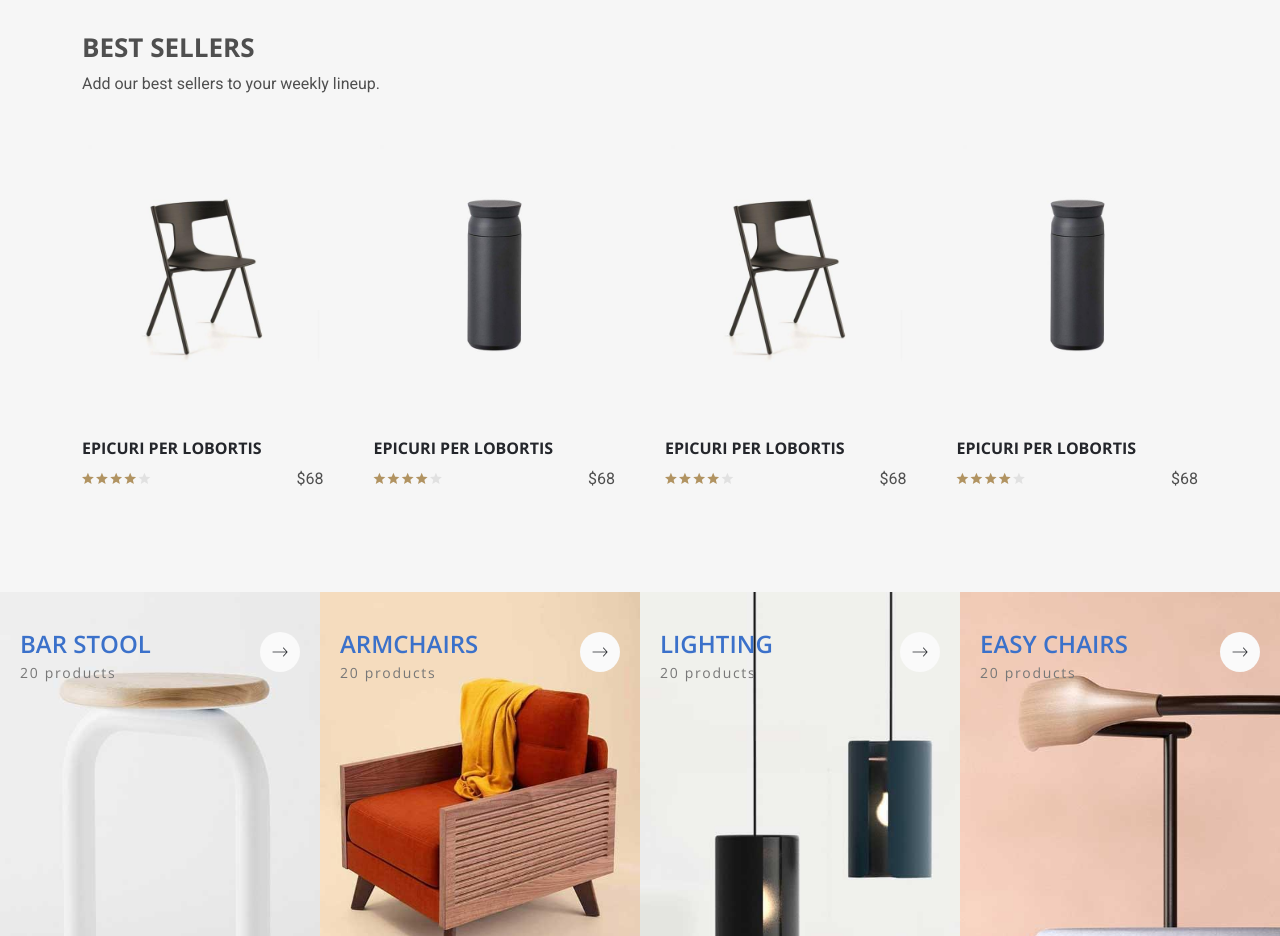
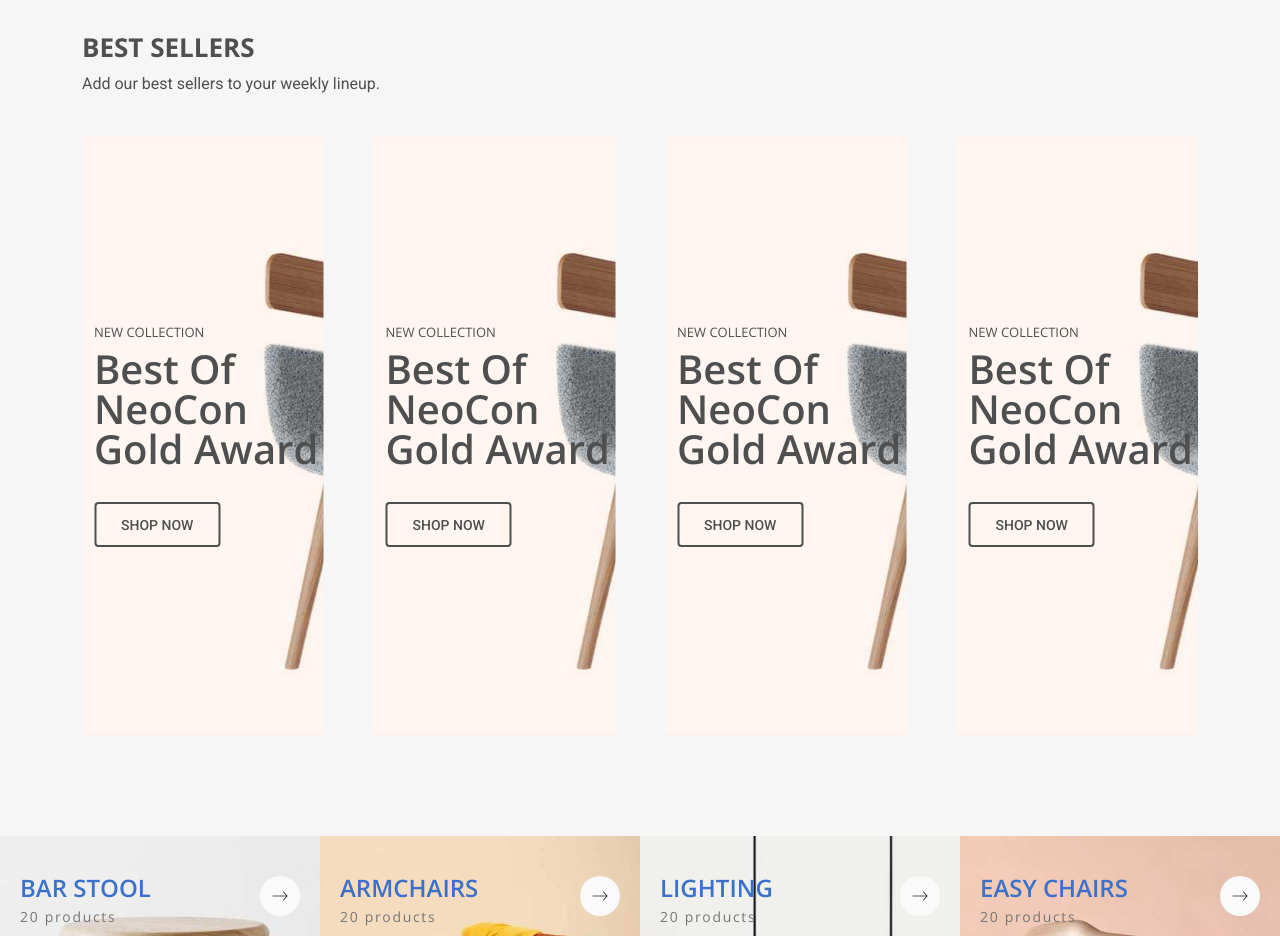
Before and after one commit to ToanG1/vercel-deploy-fix, a React (Vite) app: page / in a window 1280 px wide. Shown: the part 3180-4116 px from the top of the page. Built offline with nearby package versions, Linux system fonts and the light colour scheme; a web font is replaced by a local one.

Commit message:
first commit

```diff
--- a/src/slider/slider3.jsx
+++ b/src/slider/slider3.jsx
@@ -41,211 +41,101 @@
       className="mySwiper"
     >
       <SwiperSlide>
-        <div className="product-default-single-item product-color--golden swiper-slide">
-          <div className="image-box">
-            <a href="product-details-default.html" className="image-link">
-              <img src="./public/images/product/default/home-1/default-1.jpg" alt="" />
-              <img src="./public/images/product/default/home-1/default-2.jpg" alt="" />
-            </a>
-            <div className="action-link">
-              <div className="action-link-left">
-                <a href="#" data-bs-toggle="modal" data-bs-target="#modalAddcart">Add to Cart</a>
+              <div className="hero-slider">
+                <div className="hero-slider-bg">
+                  <img src="/public/images/hero-slider/home-1/hero-slider-1.jpg" alt="Hero Slider 2" />
                 </div>
-              <div className="action-link-right">
-                <a href="#" data-bs-toggle="modal" data-bs-target="#modalQuickview"><i className="icon-magnifier"></i></a>
-                <a href="wishlist.html"><i className="icon-heart"></i></a>
-                <a href="compare.html"><i className="icon-shuffle"></i></a>
+                <div className="hero-slider-wrapper">
+                  <div className="container">
+                    <div className="row">
+                      <div className="col-auto">
+                        <div className="hero-slider-content">
+                          <h4 className="subtitle">New collection</h4>
+                          <h2 className="title">Best Of NeoCon <br /> Gold Award </h2>
+                          <a href="product-details-default.html" className="btn btn-lg btn-outline-golden">shop now</a>
                         </div>
                       </div>
                     </div>
-          <div className="content">
-            <div className="content-left">
-              <h6 className="title"><a href="product-details-default.html">Epicuri per lobortis</a></h6>
-              <ul className="review-star pl-0 mb-0">
-                <li className="fill"><i className="ion-android-star"></i></li>
-                <li className="fill"><i className="ion-android-star"></i></li>
-                <li className="fill"><i className="ion-android-star"></i></li>
-                <li className="fill"><i className="ion-android-star"></i></li>
-                <li className="empty"><i className="ion-android-star"></i></li>
-              </ul>
-            </div>
-            <div className="content-right">
-              <span className="price">$68</span>
                   </div>
                 </div>
               </div>
       </SwiperSlide>
       <SwiperSlide>
-        <div className="product-default-single-item product-color--golden swiper-slide">
-          <div className="image-box">
-            <a href="product-details-default.html" className="image-link">
-              <img src="./public/images/product/default/home-1/default-3.jpg" alt="" />
-              <img src="./public/images/product/default/home-1/default-4.jpg" alt="" />
-            </a>
-            <div className="action-link">
-              <div className="action-link-left">
-                <a href="#" data-bs-toggle="modal" data-bs-target="#modalAddcart">Add to Cart</a>
+              <div className="hero-slider">
+                <div className="hero-slider-bg">
+                  <img src="/public/images/hero-slider/home-1/hero-slider-1.jpg" alt="Hero Slider 2" />
                 </div>
-              <div className="action-link-right">
-                <a href="#" data-bs-toggle="modal" data-bs-target="#modalQuickview"><i className="icon-magnifier"></i></a>
-                <a href="wishlist.html"><i className="icon-heart"></i></a>
-                <a href="compare.html"><i className="icon-shuffle"></i></a>
+                <div className="hero-slider-wrapper">
+                  <div className="container">
+                    <div className="row">
+                      <div className="col-auto">
+                        <div className="hero-slider-content">
+                          <h4 className="subtitle">New collection</h4>
+                          <h2 className="title">Best Of NeoCon <br /> Gold Award </h2>
+                          <a href="product-details-default.html" className="btn btn-lg btn-outline-golden">shop now</a>
                         </div>
                       </div>
                     </div>
-          <div className="content">
-            <div className="content-left">
-              <h6 className="title"><a href="product-details-default.html">Epicuri per lobortis</a></h6>
-              <ul className="review-star pl-0 mb-0">
-                <li className="fill"><i className="ion-android-star"></i></li>
-                <li className="fill"><i className="ion-android-star"></i></li>
-                <li className="fill"><i className="ion-android-star"></i></li>
-                <li className="fill"><i className="ion-android-star"></i></li>
-                <li className="empty"><i className="ion-android-star"></i></li>
-              </ul>
-            </div>
-            <div className="content-right">
-              <span className="price">$68</span>
                   </div>
                 </div>
               </div>
       </SwiperSlide>
       <SwiperSlide>
-        <div className="product-default-single-item product-color--golden swiper-slide">
-          <div className="image-box">
-            <a href="product-details-default.html" className="image-link">
-              <img src="./public/images/product/default/home-1/default-1.jpg" alt="" />
-              <img src="./public/images/product/default/home-1/default-2.jpg" alt="" />
-            </a>
-            <div className="action-link">
-              <div className="action-link-left">
-                <a href="#" data-bs-toggle="modal" data-bs-target="#modalAddcart">Add to Cart</a>
+              <div className="hero-slider">
+                <div className="hero-slider-bg">
+                  <img src="/public/images/hero-slider/home-1/hero-slider-1.jpg" alt="Hero Slider 2" />
                 </div>
-              <div className="action-link-right">
-                <a href="#" data-bs-toggle="modal" data-bs-target="#modalQuickview"><i className="icon-magnifier"></i></a>
-                <a href="wishlist.html"><i className="icon-heart"></i></a>
-                <a href="compare.html"><i className="icon-shuffle"></i></a>
+                <div className="hero-slider-wrapper">
+                  <div className="container">
+                    <div className="row">
+                      <div className="col-auto">
+                        <div className="hero-slider-content">
+                          <h4 className="subtitle">New collection</h4>
+                          <h2 className="title">Best Of NeoCon <br /> Gold Award </h2>
+                          <a href="product-details-default.html" className="btn btn-lg btn-outline-golden">shop now</a>
                         </div>
                       </div>
                     </div>
-          <div className="content">
-            <div className="content-left">
-              <h6 className="title"><a href="product-details-default.html">Epicuri per lobortis</a></h6>
-              <ul className="review-star pl-0 mb-0">
-                <li className="fill"><i className="ion-android-star"></i></li>
-                <li className="fill"><i className="ion-android-star"></i></li>
-                <li className="fill"><i className="ion-android-star"></i></li>
-                <li className="fill"><i className="ion-android-star"></i></li>
-                <li className="empty"><i className="ion-android-star"></i></li>
-              </ul>
-            </div>
-            <div className="content-right">
-              <span className="price">$68</span>
                   </div>
                 </div>
               </div>
       </SwiperSlide>
       <SwiperSlide>
-        <div className="product-default-single-item product-color--golden swiper-slide">
-          <div className="image-box">
-            <a href="product-details-default.html" className="image-link">
-              <img src="./public/images/product/default/home-1/default-3.jpg" alt="" />
-              <img src="./public/images/product/default/home-1/default-4.jpg" alt="" />
-            </a>
-            <div className="action-link">
-              <div className="action-link-left">
-                <a href="#" data-bs-toggle="modal" data-bs-target="#modalAddcart">Add to Cart</a>
+              <div className="hero-slider">
+                <div className="hero-slider-bg">
+                  <img src="/public/images/hero-slider/home-1/hero-slider-1.jpg" alt="Hero Slider 2" />
                 </div>
-              <div className="action-link-right">
-                <a href="#" data-bs-toggle="modal" data-bs-target="#modalQuickview"><i className="icon-magnifier"></i></a>
-                <a href="wishlist.html"><i className="icon-heart"></i></a>
-                <a href="compare.html"><i className="icon-shuffle"></i></a>
+                <div className="hero-slider-wrapper">
+                  <div className="container">
+                    <div className="row">
+                      <div className="col-auto">
+                        <div className="hero-slider-content">
+                          <h4 className="subtitle">New collection</h4>
+                          <h2 className="title">Best Of NeoCon <br /> Gold Award </h2>
+                          <a href="product-details-default.html" className="btn btn-lg btn-outline-golden">shop now</a>
                         </div>
                       </div>
                     </div>
-          <div className="content">
-            <div className="content-left">
-              <h6 className="title"><a href="product-details-default.html">Epicuri per lobortis</a></h6>
-              <ul className="review-star pl-0 mb-0">
-                <li className="fill"><i className="ion-android-star"></i></li>
-                <li className="fill"><i className="ion-android-star"></i></li>
-                <li className="fill"><i className="ion-android-star"></i></li>
-                <li className="fill"><i className="ion-android-star"></i></li>
-                <li className="empty"><i className="ion-android-star"></i></li>
-              </ul>
-            </div>
-            <div className="content-right">
-              <span className="price">$68</span>
                   </div>
                 </div>
               </div>
       </SwiperSlide>
       <SwiperSlide>
-        <div className="product-default-single-item product-color--golden swiper-slide">
-          <div className="image-box">
-            <a href="product-details-default.html" className="image-link">
-              <img src="./public/images/product/default/home-1/default-1.jpg" alt="" />
-              <img src="./public/images/product/default/home-1/default-2.jpg" alt="" />
-            </a>
-            <div className="action-link">
-              <div className="action-link-left">
-                <a href="#" data-bs-toggle="modal" data-bs-target="#modalAddcart">Add to Cart</a>
+              <div className="hero-slider">
+                <div className="hero-slider-bg">
+                  <img src="/public/images/hero-slider/home-1/hero-slider-1.jpg" alt="Hero Slider 2" />
                 </div>
-              <div className="action-link-right">
-                <a href="#" data-bs-toggle="modal" data-bs-target="#modalQuickview"><i className="icon-magnifier"></i></a>
-                <a href="wishlist.html"><i className="icon-heart"></i></a>
-                <a href="compare.html"><i className="icon-shuffle"></i></a>
+                <div className="hero-slider-wrapper">
+                  <div className="container">
+                    <div className="row">
+                      <div className="col-auto">
+                        <div className="hero-slider-content">
+                          <h4 className="subtitle">New collection</h4>
+                          <h2 className="title">Best Of NeoCon <br /> Gold Award </h2>
+                          <a href="product-details-default.html" className="btn btn-lg btn-outline-golden">shop now</a>
                         </div>
                       </div>
                     </div>
-          <div className="content">
-            <div className="content-left">
-              <h6 className="title"><a href="product-details-default.html">Epicuri per lobortis</a></h6>
-              <ul className="review-star pl-0 mb-0">
-                <li className="fill"><i className="ion-android-star"></i></li>
-                <li className="fill"><i className="ion-android-star"></i></li>
-                <li className="fill"><i className="ion-android-star"></i></li>
-                <li className="fill"><i className="ion-android-star"></i></li>
-                <li className="empty"><i className="ion-android-star"></i></li>
-              </ul>
-            </div>
-            <div className="content-right">
-              <span className="price">$68</span>
-            </div>
-          </div>
-        </div>
-      </SwiperSlide>
-      <SwiperSlide>
-        <div className="product-default-single-item product-color--golden swiper-slide">
-          <div className="image-box">
-            <a href="product-details-default.html" className="image-link">
-              <img src="./public/images/product/default/home-1/default-3.jpg" alt="" />
-              <img src="./public/images/product/default/home-1/default-4.jpg" alt="" />
-            </a>
-            <div className="action-link">
-              <div className="action-link-left">
-                <a href="#" data-bs-toggle="modal" data-bs-target="#modalAddcart">Add to Cart</a>
-              </div>
-              <div className="action-link-right">
-                <a href="#" data-bs-toggle="modal" data-bs-target="#modalQuickview"><i className="icon-magnifier"></i></a>
-                <a href="wishlist.html"><i className="icon-heart"></i></a>
-                <a href="compare.html"><i className="icon-shuffle"></i></a>
-              </div>
-            </div>
-          </div>
-          <div className="content">
-            <div className="content-left">
-              <h6 className="title"><a href="product-details-default.html">Epicuri per lobortis</a></h6>
-              <ul className="review-star pl-0 mb-0">
-                <li className="fill"><i className="ion-android-star"></i></li>
-                <li className="fill"><i className="ion-android-star"></i></li>
-                <li className="fill"><i className="ion-android-star"></i></li>
-                <li className="fill"><i className="ion-android-star"></i></li>
-                <li className="empty"><i className="ion-android-star"></i></li>
-              </ul>
-            </div>
-            <div className="content-right">
-              <span className="price">$68</span>
                   </div>
                 </div>
               </div>
```
Lines whose indentation alone changed are shown as unchanged.
